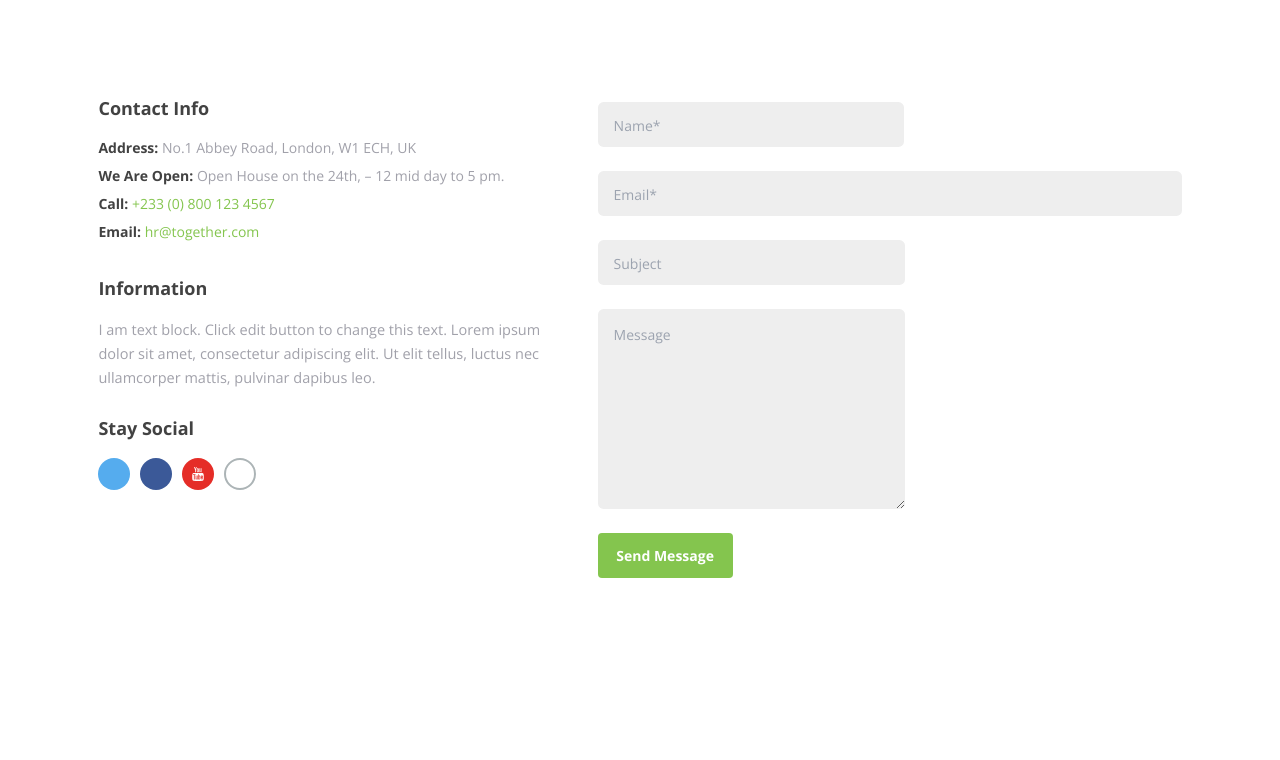
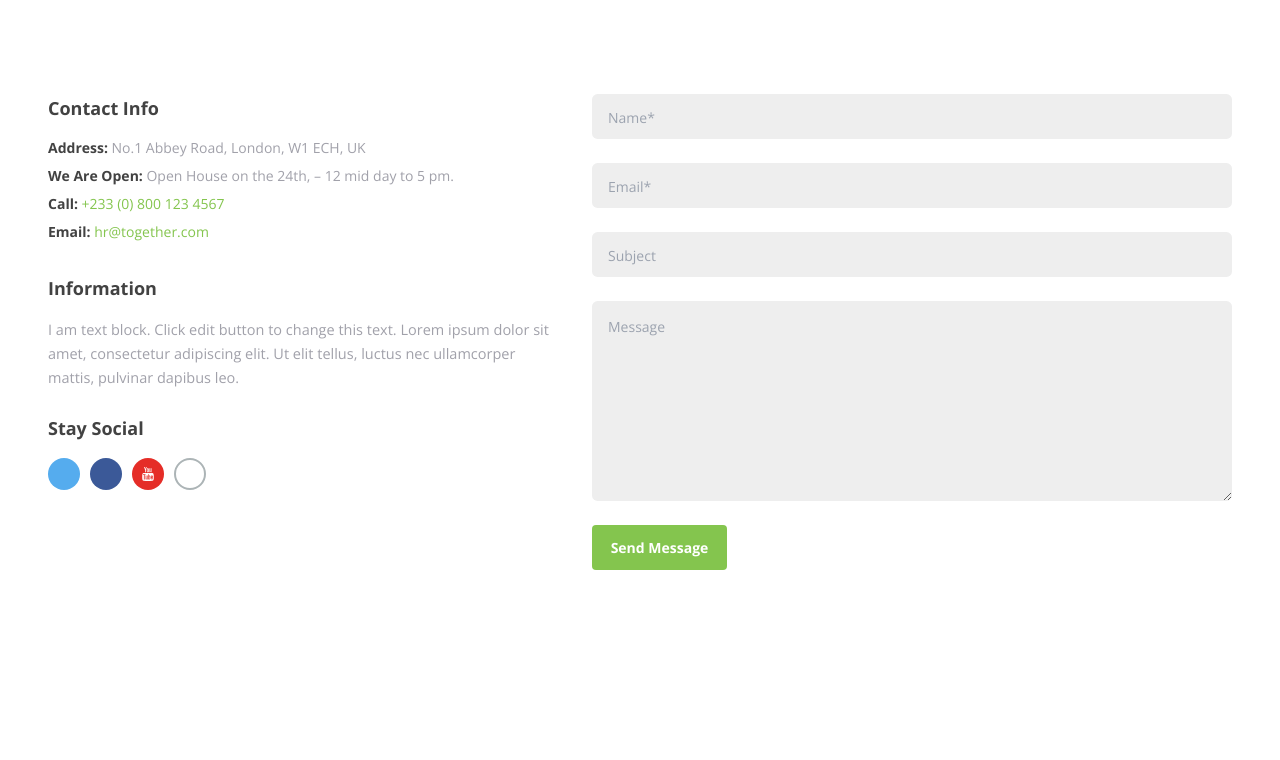
Before and after one commit to admirerbrown/Together, a React (Vite) app in the folder client/: page /contact_us in a window 1280 px wide. Shown: the part 820-1580 px from the top of the page. Built offline with nearby package versions, Linux system fonts and the light colour scheme; no server answers; some icons are missing; a web font is replaced by a local one.

Commit message:
make contact page large screen responsive

```diff
--- a/client/src/Components/contact.jsx
+++ b/client/src/Components/contact.jsx
@@ -14,7 +14,7 @@ const ContactPage = () => {
                 />
             </div>
 
-            <div className="px-10 md:px-14 font-Open-Sans text-zinc-400 md:flex md:w-full md:justify-center md:gap-8">
+            <div className="px-10 md:px-14 lg:px-0 font-Open-Sans text-zinc-400 md:flex md:w-full md:justify-center md:gap-8">
                 <div className="flex flex-col gap-4 md:gap-6 md:w-[40%]">
                     <div >
                         <h2 className="font-bold text-lg mb-4  text-[#424242]">Contact Info</h2>
--- a/client/src/Components/contactForm.jsx
+++ b/client/src/Components/contactForm.jsx
@@ -37,7 +37,7 @@ const ContactForm = () => {
           name="Name"
           placeholder="Name*"
           required
-          className=" input mt-2 mb-4 placeholder:text-sm focus:border-l-2 focus:border-r-0 focus:border-b-0 focus:border-t-2 focus:border-solid focus:outline-none focus:ring-transparent   rounded-[0.35rem] bg-[#eee] border-none h-[45px] w-[290px] md:w-full lg:w-[299px] xl:w-[306px] 2xl:w-[325px]"
+          className=" input mt-2 md:mt-0 mb-4 placeholder:text-sm focus:border-l-2 focus:border-r-0 focus:border-b-0 focus:border-t-2 focus:border-solid focus:outline-none focus:ring-transparent   rounded-[0.35rem] bg-[#eee] border-none h-[45px] w-[290px] md:w-full 2xl:w-[325px]"
         />
 
         <input
@@ -54,7 +54,7 @@ const ContactForm = () => {
           id="subject"
           name="subject"
           placeholder="Subject"
-          className=" input mt-2 mb-4 placeholder:text-sm focus:border-l-2 focus:border-r-0 focus:border-b-0 focus:border-t-2 focus:border-solid focus:outline-none focus:ring-transparent  rounded-[0.35rem] bg-[#eee] border-none h-[45px] w-[290px] md:w-full lg:w-[300px] xl:w-[307px] 2xl:w-[325px]"
+          className=" input mt-2 mb-4 placeholder:text-sm focus:border-l-2 focus:border-r-0 focus:border-b-0 focus:border-t-2 focus:border-solid focus:outline-none focus:ring-transparent  rounded-[0.35rem] bg-[#eee] border-none h-[45px] w-[290px] md:w-full 2xl:w-[325px]"
         />
 
         <textarea
@@ -62,7 +62,7 @@ const ContactForm = () => {
           name="message"
           placeholder="Message"
           required
-          className="input mt-2 mb-4 placeholder:text-sm placeholder:pt-4 focus:border-l-2 focus:border-r-0 focus:border-b-0 focus:border-t-2 focus:border-solid focus:outline-none focus:ring-transparent rounded-[0.35rem] bg-[#eee] border-none h-[200px] w-[290px] md:w-full lg:w-[300px] xl:w-[307px] 2xl:w-[325px]"
+          className="input mt-2 mb-4 placeholder:text-sm placeholder:pt-4 focus:border-l-2 focus:border-r-0 focus:border-b-0 focus:border-t-2 focus:border-solid focus:outline-none focus:ring-transparent rounded-[0.35rem] bg-[#eee] border-none h-[200px] w-[290px] md:w-full 2xl:w-[325px]"
         ></textarea>
 
         <div className="flex flex-col w-full mt-2 pr-3 xl:pr-2 2xl:pr-0 2xl:w-[100%]">
```
